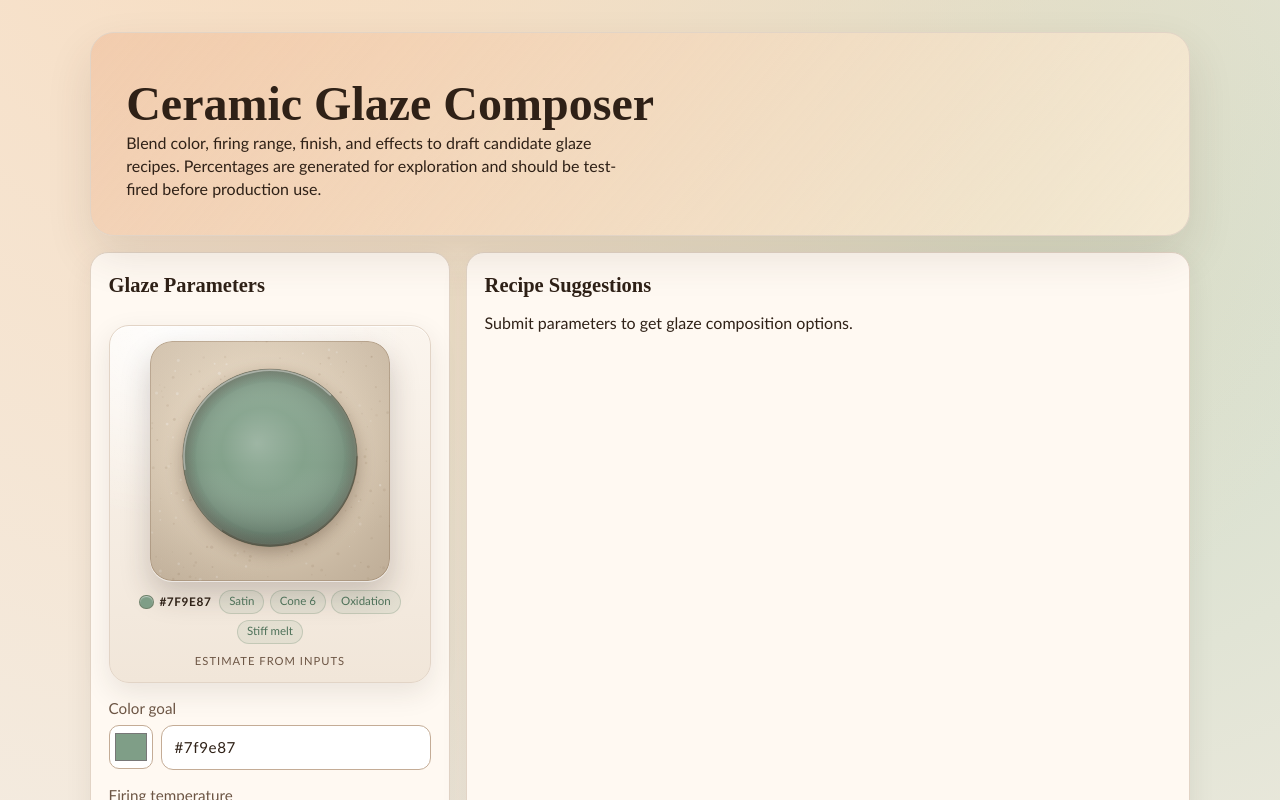
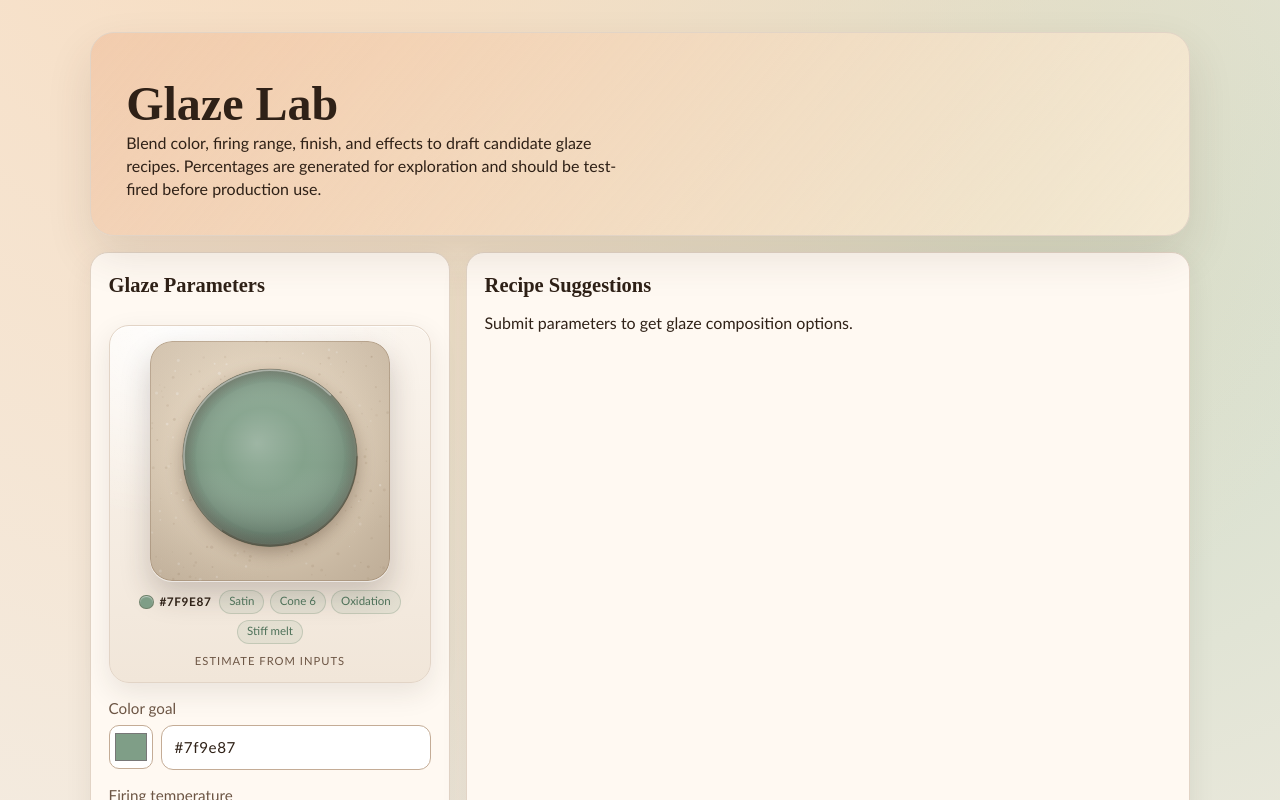
Before and after one commit to oceloteye/Glaze-App, a React (Vite) app in the folder frontend/: page / in a window 1280 px wide. Shown: the top 800 px of the page. Built offline with nearby package versions, Linux system fonts and the light colour scheme.

Commit message:
Update headings to use "Glaze Lab" for consistency across the application

```diff
--- a/frontend/src/App.tsx
+++ b/frontend/src/App.tsx
@@ -9,7 +9,7 @@ function App() {
   return (
     <main className="page-shell">
       <section className="intro-card">
-        <h1>Ceramic Glaze Composer</h1>
+        <h1>Glaze Lab</h1>
         <p className="subtitle">
           Blend color, firing range, finish, and effects to draft candidate glaze recipes.
           Percentages are generated for exploration and should be test-fired before production use.
--- a/frontend/src/hooks/useGlazeComposer.ts
+++ b/frontend/src/hooks/useGlazeComposer.ts
@@ -245,7 +245,7 @@ export function useGlazeComposer() {
         </style>
       </head>
       <body>
-        <h1>Ceramic Glaze Composer - Recipe Report</h1>
+        <h1>Glaze Lab - Recipe Report</h1>
         <p class="meta">Generated ${escapeHtml(payload.exportedAt)}</p>
         <h2>Glaze Parameters</h2>
         <table>
```
